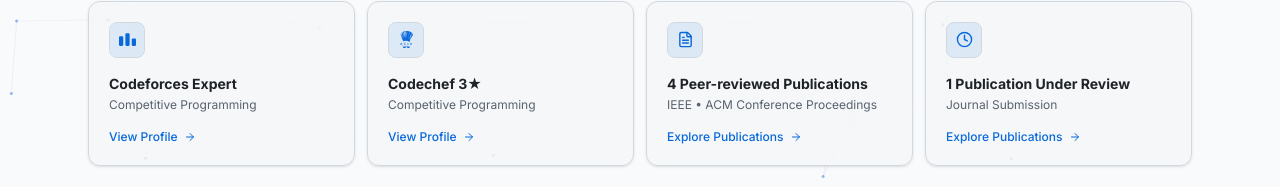
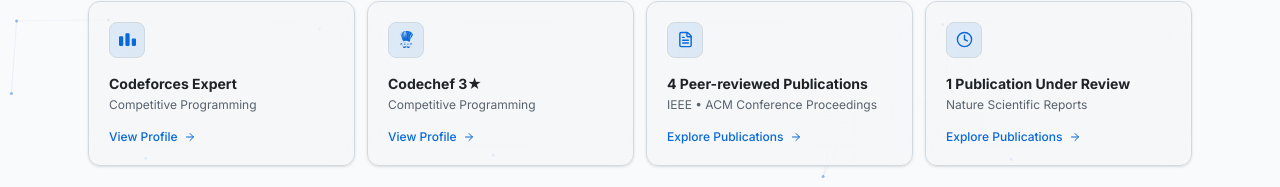
Before and after one commit to ratulhasan001/portfolio, a Next.js app: page / in a window 1280 px wide. Shown: the part 598-785 px from the top of the page. Built offline with nearby package versions, Linux system fonts and the light colour scheme.

Commit message:
info updated

```diff
--- a/src/components/hero.tsx
+++ b/src/components/hero.tsx
@@ -54,7 +54,7 @@
   {
     icon: Clock,
     title: `${publications.filter((p) => p.status === "under-review").length} Publication Under Review`,
-    subtitle: "Journal Submission",
+    subtitle: "Nature Scientific Reports",
     action: "Explore Publications",
     href: "#research",
     external: false,
```
